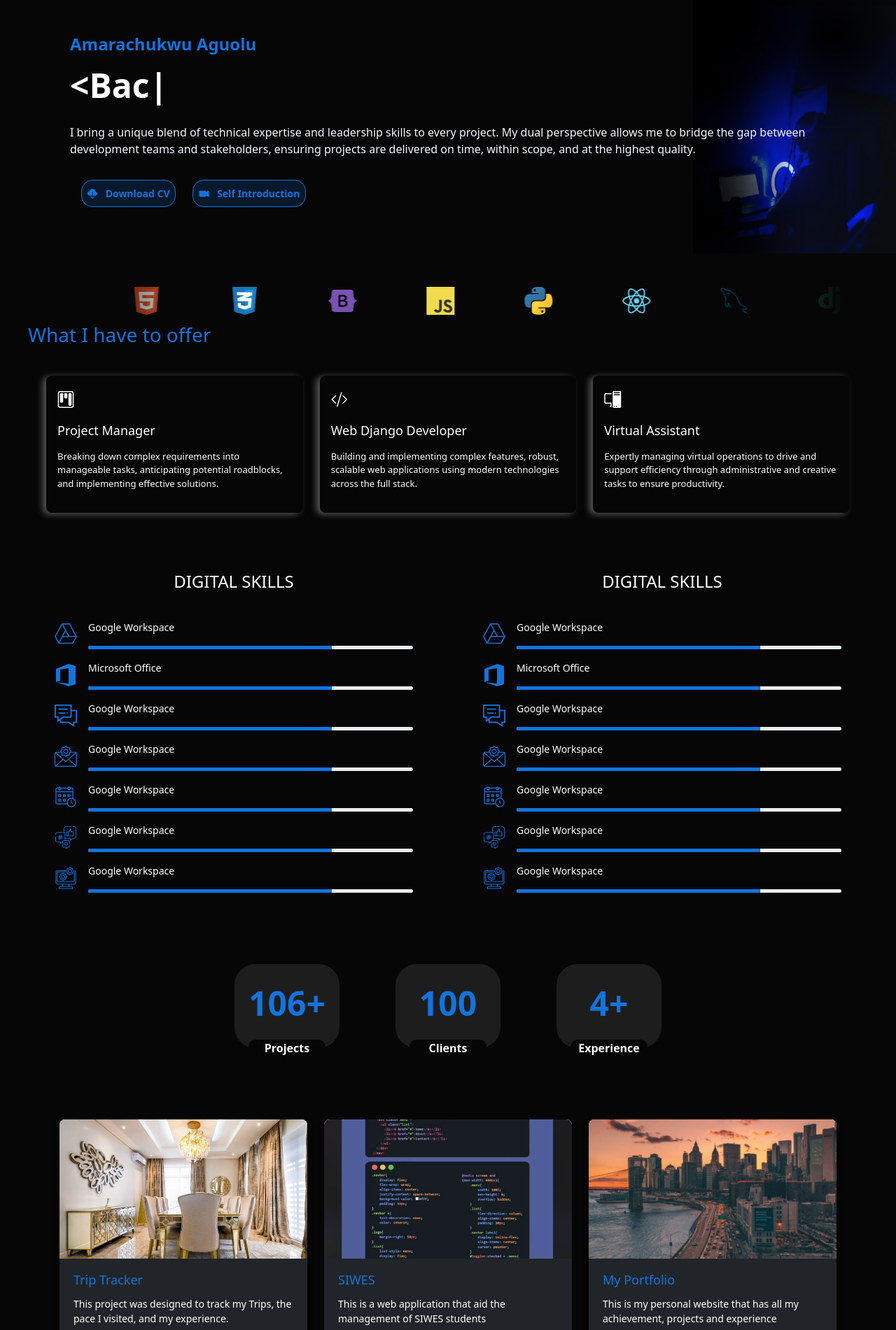
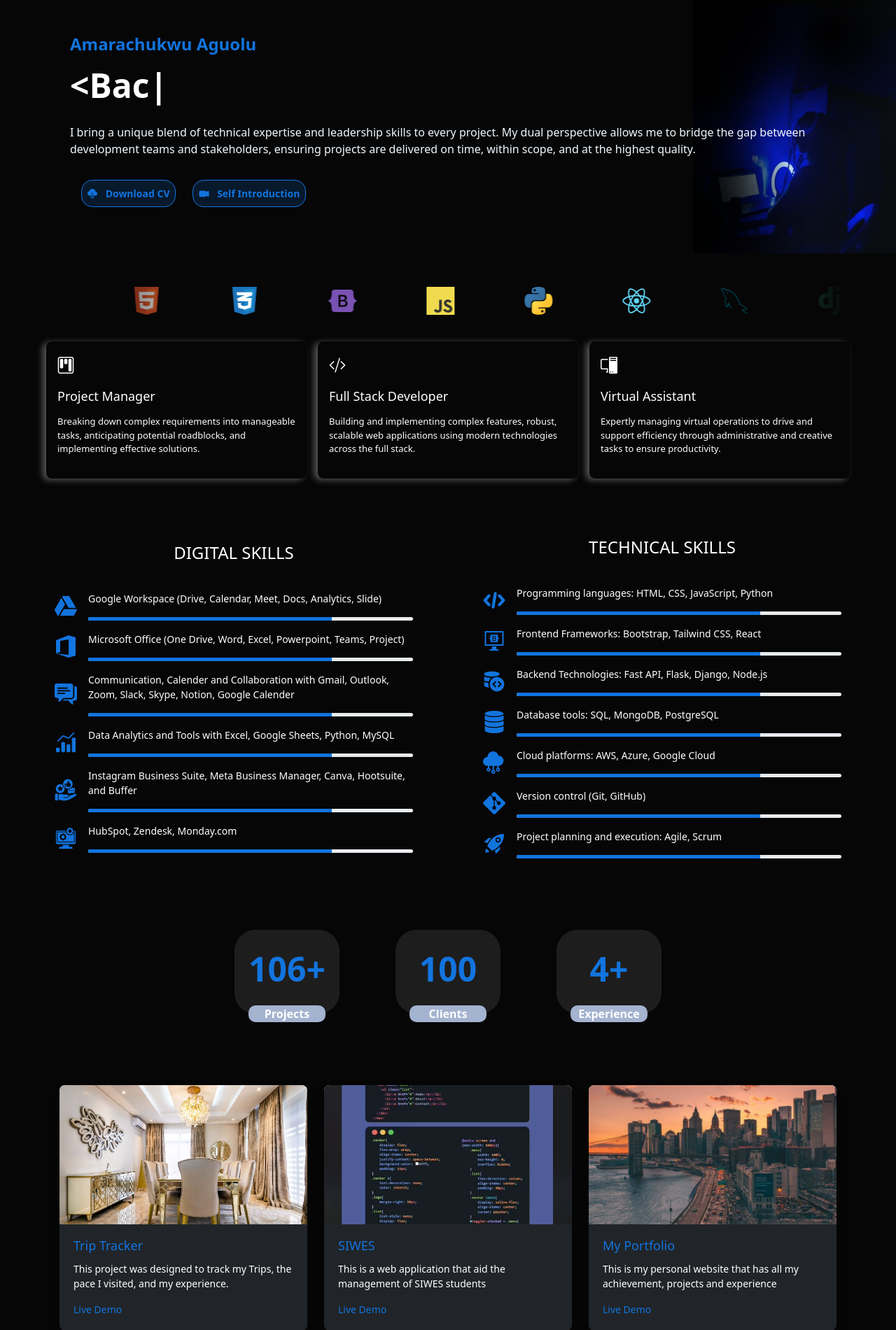
Before and after one commit to Maradoux/Portfolio, a Django app: page / in a window 1280 px wide. Shown: the part 79-1980 px from the top of the page at 70% size. Run offline with Django 5.2, Linux system fonts and the light colour scheme; data comes from the database, SQL or seed files in the repository; both versions use the stored data as it was after the commit.

Commit message:
I have updated all wordings & a fe designs

```diff
--- a/my_porfolio/static/my_portfolio/CSS/index.css
+++ b/my_porfolio/static/my_portfolio/CSS/index.css
@@ -269,7 +269,7 @@ body{
     }
 }
 .project-container span{
-    background-color: #060606;
+    background-color: #a4b3cf;
     border-radius: 10px;
     display: grid;
     font-size: 1rem;
@@ -431,6 +431,7 @@ body{
 @media (max-width:768px){
     .footer p{
         font-size: 10px;
+        text-align: center;
     }
 }
 
--- a/my_porfolio/templates/my_portfolio/portfolio.html
+++ b/my_porfolio/templates/my_portfolio/portfolio.html
@@ -109,8 +109,7 @@
 
              <!-- Services  -->
              <div class="row align-items-center justify-content-center">
-                 <h3 class="p-1 rounded-1" style="color: #1274de ">What I have to offer</h3>
-                 <div class="head-service row d-grid gap-4">
+                 <div class="head-service row d-grid gap-3">
                     <div class="service rounded-3 p-3" style="box-shadow: -5px 2px 10px #57585a;">
                         <i class="bi bi-kanban fs-4 text-white"></i>
                         <h5 class="s-title text-white mt-3" style="font-size: 18px">Project Manager</h5>
@@ -119,7 +118,7 @@
                     </div>
                      <div class="service rounded-3 p-3" style="box-shadow: -5px 2px 10px #57585a;">
                         <i class="bi bi-code-slash fs-4 text-white"></i>
-                        <h5 class="s-title text-white mt-3" style="font-size: 18px">Web Django Developer</h5>
+                        <h5 class="s-title text-white mt-3" style="font-size: 18px">Full Stack Developer</h5>
                         <p class="s-text mt-3 text-white" style="font-size:13px"><i class="fa fa-building-o" aria-hidden="true"></i>Building and implementing complex features, robust, scalable web applications using modern technologies across the full stack.</p>
                     </div>
                      <div class="service rounded-3 p-3" style="box-shadow: -5px 2px 10px #57585a;">
@@ -170,9 +169,9 @@
                 <div>
                     <h4 class="text-white text-center text-uppercase p-4">Digital Skills</h4>
                     <div class="d-flex gap-3 align-items-center mt-3">
-                        <img src="{% static 'my_portfolio/Images/google-drive.png' %}" alt="g-drive">
+                        <img src="{% static 'my_portfolio/Images/icons/google-drive.png' %}" alt="g-drive">
                         <div class="w-100">
-                            <p class="text-white" style="font-size: 14px">Google Workspace</p>
+                            <p class="text-white" style="font-size: 14px">Google Workspace (Drive, Calendar, Meet, Docs, Analytics, Slide)</p>
                             <div class="progress" role="progressbar" aria-label="Example 5px high" aria-valuenow="75" aria-valuemin="0" aria-valuemax="100" style="height: 5px;">
                                 <div class="progress-bar" style="width: 75%; background-color: #1274de;"></div>
                             </div>
@@ -181,52 +180,43 @@
                     <div class="d-flex gap-3 align-items-center mt-3">
                         <img src="{% static 'my_portfolio/Images/office.png' %}" alt="g-drive">
                         <div class="w-100">
-                            <p class="text-white" style="font-size: 14px">Microsoft Office</p>
+                            <p class="text-white" style="font-size: 14px">Microsoft Office (One Drive, Word, Excel, Powerpoint, Teams, Project)</p>
                             <div class="progress" role="progressbar" aria-label="Example 5px high" aria-valuenow="75" aria-valuemin="0" aria-valuemax="100" style="height: 5px;">
                                 <div class="progress-bar" style="width: 75%; background-color: #1274de;"></div>
                             </div>
                         </div>
                     </div>
                     <div class="d-flex gap-3 align-items-center mt-3">
-                        <img src="{% static 'my_portfolio/Images/chat.png' %}" alt="g-drive">
+                        <img src="{% static 'my_portfolio/Images/icons/chat (1).png' %}" alt="g-drive">
                         <div class="w-100">
-                            <p class="text-white" style="font-size: 14px">Google Workspace</p>
+                            <p class="text-white" style="font-size: 14px">Communication, Calender and Collaboration with Gmail, Outlook, Zoom, Slack, Skype, Notion, Google Calender</p>
                             <div class="progress" role="progressbar" aria-label="Example 5px high" aria-valuenow="75" aria-valuemin="0" aria-valuemax="100" style="height: 5px;">
                                 <div class="progress-bar" style="width: 75%; background-color: #1274de;"></div>
                             </div>
                         </div>
                     </div>
                     <div class="d-flex gap-3 align-items-center mt-3">
-                        <img src="{% static 'my_portfolio/Images/email.png' %}" alt="g-drive">
+                        <img src="{% static 'my_portfolio/Images/bar-chart.png' %}" alt="g-drive">
                         <div class="w-100">
-                            <p class="text-white" style="font-size: 14px">Google Workspace</p>
+                            <p class="text-white" style="font-size: 14px">Data Analytics and Tools with Excel, Google Sheets, Python, MySQL</p>
                             <div class="progress" role="progressbar" aria-label="Example 5px high" aria-valuenow="75" aria-valuemin="0" aria-valuemax="100" style="height: 5px;">
                                 <div class="progress-bar" style="width: 75%; background-color: #1274de;"></div>
                             </div>
                         </div>
                     </div>
                     <div class="d-flex gap-3 align-items-center mt-3">
-                        <img src="{% static 'my_portfolio/Images/schedule.png' %}" alt="g-drive">
+                        <img src="{% static 'my_portfolio/Images/icons/social-media-management.png' %}" alt="g-drive">
                         <div class="w-100">
-                            <p class="text-white" style="font-size: 14px">Google Workspace</p>
+                            <p class="text-white" style="font-size: 14px">Instagram Business Suite, Meta Business Manager, Canva, Hootsuite, and Buffer</p>
                             <div class="progress" role="progressbar" aria-label="Example 5px high" aria-valuenow="75" aria-valuemin="0" aria-valuemax="100" style="height: 5px;">
                                 <div class="progress-bar" style="width: 75%; background-color: #1274de;"></div>
                             </div>
                         </div>
                     </div>
                     <div class="d-flex gap-3 align-items-center mt-3">
-                        <img src="{% static 'my_portfolio/Images/social-media.png' %}" alt="g-drive">
+                        <img src="{% static 'my_portfolio/Images/icons/software.png' %}" alt="g-drive">
                         <div class="w-100">
-                            <p class="text-white" style="font-size: 14px">Google Workspace</p>
-                            <div class="progress" role="progressbar" aria-label="Example 5px high" aria-valuenow="75" aria-valuemin="0" aria-valuemax="100" style="height: 5px;">
-                                <div class="progress-bar" style="width: 75%; background-color: #1274de;"></div>
-                            </div>
-                        </div>
-                    </div>
-                    <div class="d-flex gap-3 align-items-center mt-3">
-                        <img src="{% static 'my_portfolio/Images/software.png' %}" alt="g-drive">
-                        <div class="w-100">
-                            <p class="text-white" style="font-size: 14px">Google Workspace</p>
+                            <p class="text-white" style="font-size: 14px">HubSpot, Zendesk, Monday.com</p>
                             <div class="progress" role="progressbar" aria-label="Example 5px high" aria-valuenow="75" aria-valuemin="0" aria-valuemax="100" style="height: 5px;">
                                 <div class="progress-bar" style="width: 75%; background-color: #1274de;"></div>
                             </div>
@@ -234,65 +224,65 @@
                     </div>
                 </div>
                 <div>
-                    <h4 class="text-white text-center text-uppercase p-4">Digital Skills</h4>
+                    <h4 class="text-white text-center text-uppercase p-4">Technical Skills</h4>
                     <div class="d-flex gap-3 align-items-center mt-3">
-                        <img src="{% static 'my_portfolio/Images/google-drive.png' %}" alt="g-drive">
+                        <img src="{% static 'my_portfolio/Images/icons/coding.png' %}" alt="g-drive">
                         <div class="w-100">
-                            <p class="text-white" style="font-size: 14px">Google Workspace</p>
+                            <p class="text-white" style="font-size: 14px">Programming languages: HTML, CSS, JavaScript, Python</p>
                             <div class="progress" role="progressbar" aria-label="Example 5px high" aria-valuenow="75" aria-valuemin="0" aria-valuemax="100" style="height: 5px;">
                                 <div class="progress-bar" style="width: 75%; background-color: #1274de;"></div>
                             </div>
                         </div>
                     </div>
                     <div class="d-flex gap-3 align-items-center mt-3">
-                        <img src="{% static 'my_portfolio/Images/office.png' %}" alt="g-drive">
+                        <img src="{% static 'my_portfolio/Images/icons/bootstrap.png' %}" alt="g-drive">
                         <div class="w-100">
-                            <p class="text-white" style="font-size: 14px">Microsoft Office</p>
+                            <p class="text-white" style="font-size: 14px">Frontend Frameworks: Bootstrap, Tailwind CSS, React</p>
                             <div class="progress" role="progressbar" aria-label="Example 5px high" aria-valuenow="75" aria-valuemin="0" aria-valuemax="100" style="height: 5px;">
                                 <div class="progress-bar" style="width: 75%; background-color: #1274de;"></div>
                             </div>
                         </div>
                     </div>
                     <div class="d-flex gap-3 align-items-center mt-3">
-                        <img src="{% static 'my_portfolio/Images/chat.png' %}" alt="g-drive">
+                        <img src="{% static 'my_portfolio/Images/icons/backend.png' %}" alt="g-drive">
                         <div class="w-100">
-                            <p class="text-white" style="font-size: 14px">Google Workspace</p>
+                            <p class="text-white" style="font-size: 14px">Backend Technologies: Fast API, Flask, Django, Node.js</p>
                             <div class="progress" role="progressbar" aria-label="Example 5px high" aria-valuenow="75" aria-valuemin="0" aria-valuemax="100" style="height: 5px;">
                                 <div class="progress-bar" style="width: 75%; background-color: #1274de;"></div>
                             </div>
                         </div>
                     </div>
                     <div class="d-flex gap-3 align-items-center mt-3">
-                        <img src="{% static 'my_portfolio/Images/email.png' %}" alt="g-drive">
+                        <img src="{% static 'my_portfolio/Images/icons/database.png' %}" alt="g-drive">
                         <div class="w-100">
-                            <p class="text-white" style="font-size: 14px">Google Workspace</p>
+                            <p class="text-white" style="font-size: 14px">Database tools: SQL, MongoDB, PostgreSQL</p>
                             <div class="progress" role="progressbar" aria-label="Example 5px high" aria-valuenow="75" aria-valuemin="0" aria-valuemax="100" style="height: 5px;">
                                 <div class="progress-bar" style="width: 75%; background-color: #1274de;"></div>
                             </div>
                         </div>
                     </div>
                     <div class="d-flex gap-3 align-items-center mt-3">
-                        <img src="{% static 'my_portfolio/Images/schedule.png' %}" alt="g-drive">
+                        <img src="{% static 'my_portfolio/Images/icons/cloud.png' %}" alt="g-drive">
                         <div class="w-100">
-                            <p class="text-white" style="font-size: 14px">Google Workspace</p>
+                            <p class="text-white" style="font-size: 14px">Cloud platforms: AWS, Azure, Google Cloud</p>
                             <div class="progress" role="progressbar" aria-label="Example 5px high" aria-valuenow="75" aria-valuemin="0" aria-valuemax="100" style="height: 5px;">
                                 <div class="progress-bar" style="width: 75%; background-color: #1274de;"></div>
                             </div>
                         </div>
                     </div>
                     <div class="d-flex gap-3 align-items-center mt-3">
-                        <img src="{% static 'my_portfolio/Images/social-media.png' %}" alt="g-drive">
+                        <img src="{% static 'my_portfolio/Images/icons/social.png' %}" alt="g-drive">
                         <div class="w-100">
-                            <p class="text-white" style="font-size: 14px">Google Workspace</p>
+                            <p class="text-white" style="font-size: 14px">Version control (Git, GitHub)</p>
                             <div class="progress" role="progressbar" aria-label="Example 5px high" aria-valuenow="75" aria-valuemin="0" aria-valuemax="100" style="height: 5px;">
                                 <div class="progress-bar" style="width: 75%; background-color: #1274de;"></div>
                             </div>
                         </div>
                     </div>
                     <div class="d-flex gap-3 align-items-center mt-3">
-                        <img src="{% static 'my_portfolio/Images/software.png' %}" alt="g-drive">
+                        <img src="{% static 'my_portfolio/Images/icons/rocket.png' %}" alt="g-drive">
                         <div class="w-100">
-                            <p class="text-white" style="font-size: 14px">Google Workspace</p>
+                            <p class="text-white" style="font-size: 14px">Project planning and execution: Agile, Scrum</p>
                             <div class="progress" role="progressbar" aria-label="Example 5px high" aria-valuenow="75" aria-valuemin="0" aria-valuemax="100" style="height: 5px;">
                                 <div class="progress-bar" style="width: 75%; background-color: #1274de;"></div>
                             </div>
```
Also changed, not shown: db.sqlite3, my_porfolio/static/my_portfolio/Images/bar-chart.png (added), my_porfolio/static/my_portfolio/Images/icons/api.png (added), my_porfolio/static/my_portfolio/Images/icons/backend.png (added), my_porfolio/static/my_portfolio/Images/icons/bootstrap.png (added), my_porfolio/static/my_portfolio/Images/icons/centralized.png (added), my_porfolio/static/my_portfolio/Images/icons/chat (1).png (added), my_porfolio/static/my_portfolio/Images/icons/cloud.png (added), my_porfolio/static/my_portfolio/Images/icons/coding.png (added), my_porfolio/static/my_portfolio/Images/icons/cyber-security.png (added), my_porfolio/static/my_portfolio/Images/icons/database.png (added), my_porfolio/static/my_portfolio/Images/icons/email (1).png (added), my_porfolio/static/my_portfolio/Images/icons/google-drive.png (added), my_porfolio/static/my_portfolio/Images/icons/rocket.png (added), 4 more files.
